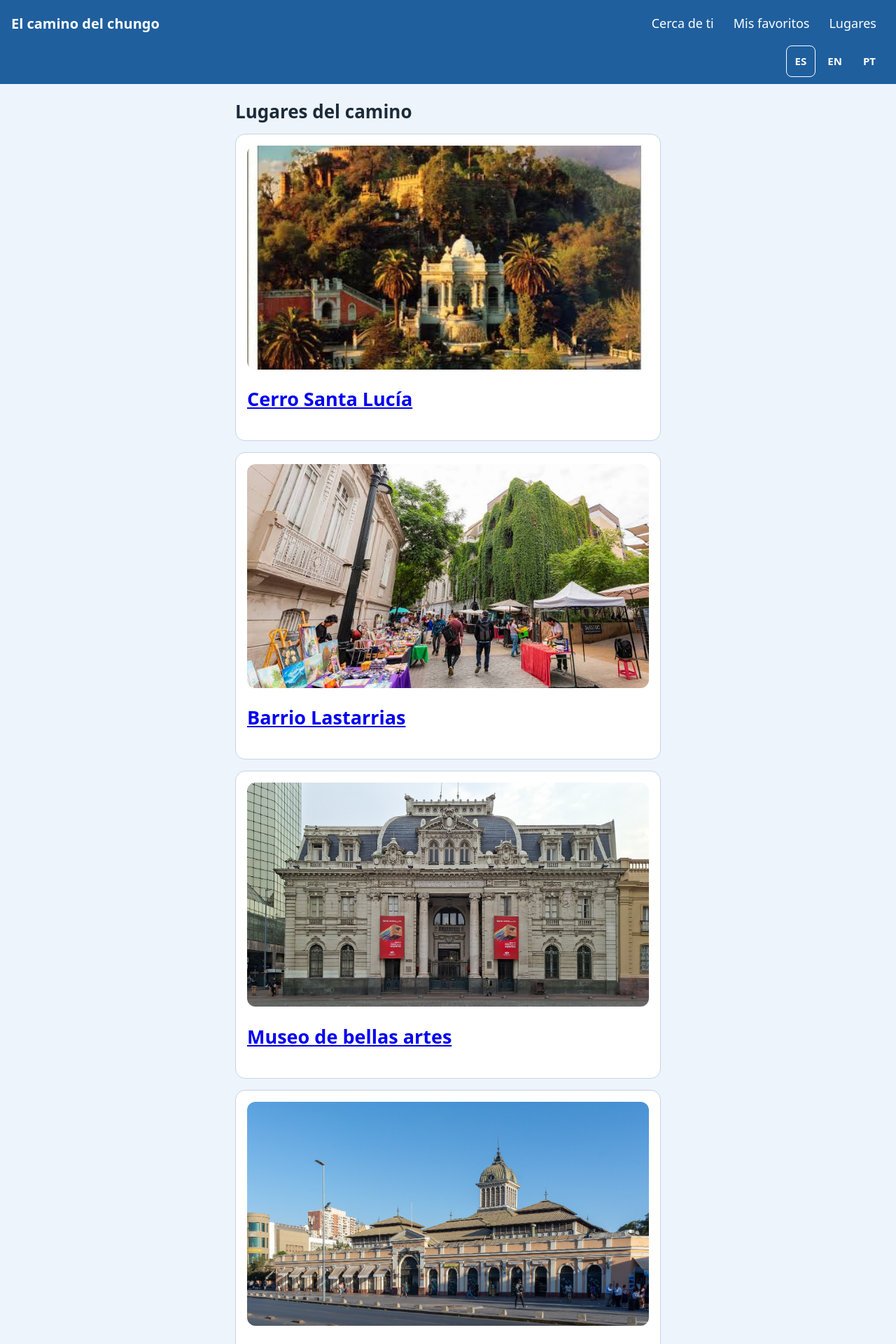
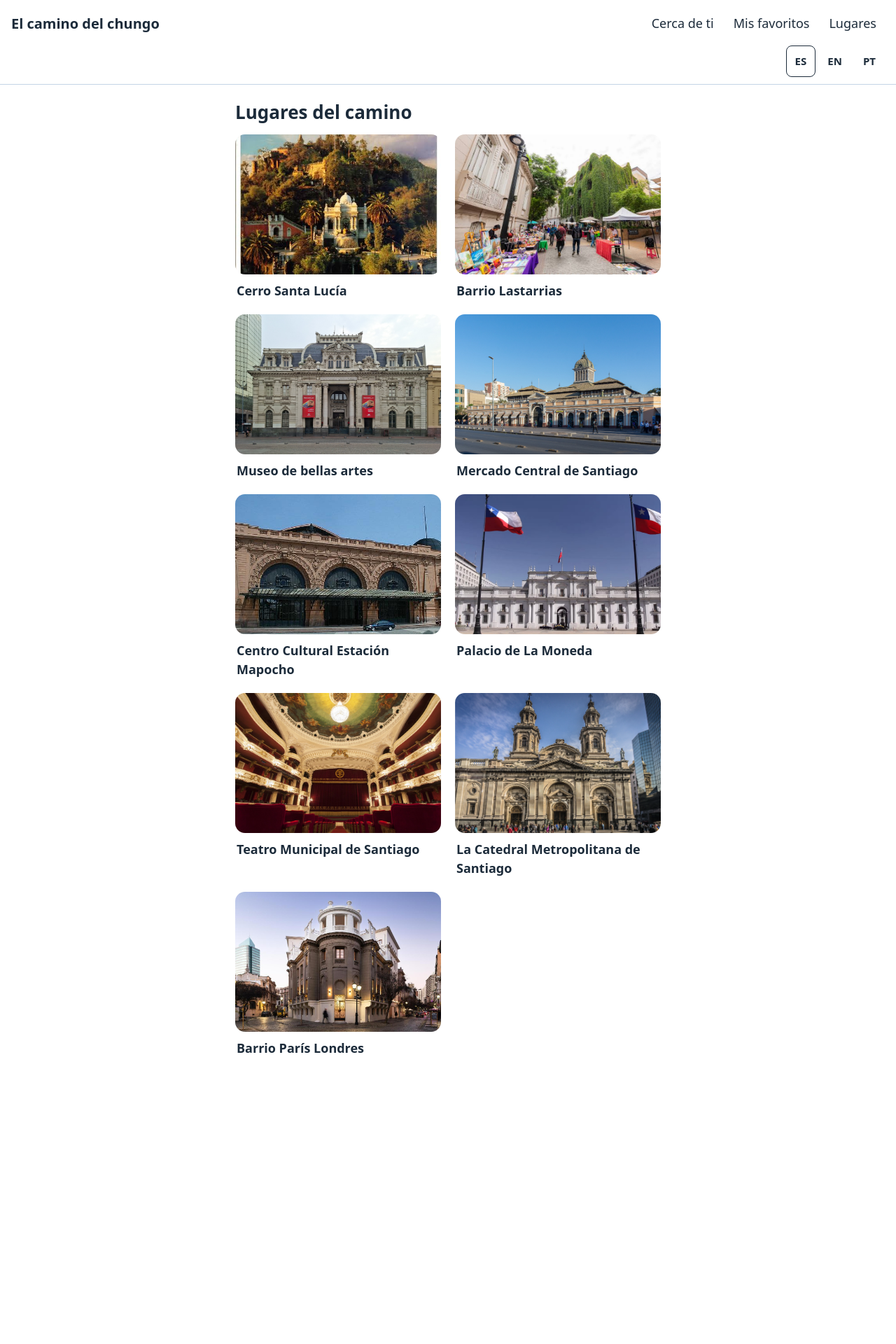
Before and after one commit to daloyza/camino-del-chungo, a Django app: page / in a window 1280 px wide. Shown: the top 1920 px of the page at 70% size. After the commit the page ends 1504 px from the top, so only its background shows below. Run offline with Django 5.2, Linux system fonts and the light colour scheme; data comes from the database, SQL or seed files in the repository.

Commit message:
Lista de lugares en blanco y con diseno mas limpio
Co-Authored-By: Claude Opus 5.5 <noreply@anthropic.com>

```diff
--- a/chungo/lugares/templates/lugares/base.html
+++ b/chungo/lugares/templates/lugares/base.html
@@ -176,7 +176,7 @@
     </style>
     {% block estilos %}{% endblock %}
 </head>
-<body>
+<body class="{% block clase_pagina %}{% endblock %}">
     <header class="barra">
         <a class="marca" href="{% url 'lista' %}">El camino del chungo</a>
         <nav>
--- a/chungo/lugares/templates/lugares/lista.html
+++ b/chungo/lugares/templates/lugares/lista.html
@@ -1,18 +1,72 @@
 {% extends "lugares/base.html" %}
+
+{% block clase_pagina %}pagina-lista{% endblock %}
+
+{% block estilos %}
+<style>
+    /* Versión clara: fondo y barra blancos (la versión oscura café se mantiene) */
+    @media not (prefers-color-scheme: dark) {
+        body.pagina-lista {
+            --fondo: #ffffff;
+            --barra: #ffffff;
+            --barra-texto: #1c2b3a;
+        }
+        body.pagina-lista .barra nav a:hover { background: #f1f4f7; }
+    }
+    body.pagina-lista .barra { border-bottom: 1px solid var(--borde); }
+
+    /* Lista de lugares: una columna en el celular, dos en pantallas grandes */
+    .grilla-lugares {
+        display: grid;
+        grid-template-columns: 1fr;
+        gap: 20px;
+    }
+    @media (min-width: 600px) {
+        .grilla-lugares { grid-template-columns: 1fr 1fr; }
+    }
+
+    /* Toda la tarjeta es un enlace al lugar */
+    .lugar {
+        display: block;
+        color: var(--texto);
+        text-decoration: none;
+    }
+    .lugar .foto,
+    .lugar .sin-foto {
+        height: 200px;
+        max-height: none;
+        border-radius: 14px;
+        transition: opacity 0.2s;
+    }
+    .lugar:hover .foto { opacity: 0.85; }
+    .lugar h2 {
+        font-size: 18px;
+        font-weight: 600;
+        margin: 10px 2px 0;
+    }
+    .lugar:focus-visible {
+        outline: 3px solid var(--principal);
+        outline-offset: 4px;
+        border-radius: 14px;
+    }
+</style>
+{% endblock %}
 
 {% block contenido %}
 <h1>{{ t.lista_titulo }}</h1>
 
+<div class="grilla-lugares">
 {% for lugar in lugares %}
-    <div class="tarjeta">
+    <a class="lugar" href="{% url 'detalle' lugar.id %}">
         {% if lugar.foto %}
             <img class="foto" src="{{ lugar.foto.url }}" alt="{{ t.foto_de }} {{ lugar.nombre_mostrado }}">
         {% else %}
             <div class="sin-foto">{{ t.sin_foto }}</div>
         {% endif %}
-        <h2><a href="{% url 'detalle' lugar.id %}">{{ lugar.nombre_mostrado }}</a></h2>
-    </div>
+        <h2>{{ lugar.nombre_mostrado }}</h2>
+    </a>
 {% empty %}
     <p class="mensaje">{{ t.sin_lugares }}</p>
 {% endfor %}
+</div>
 {% endblock %}
```
